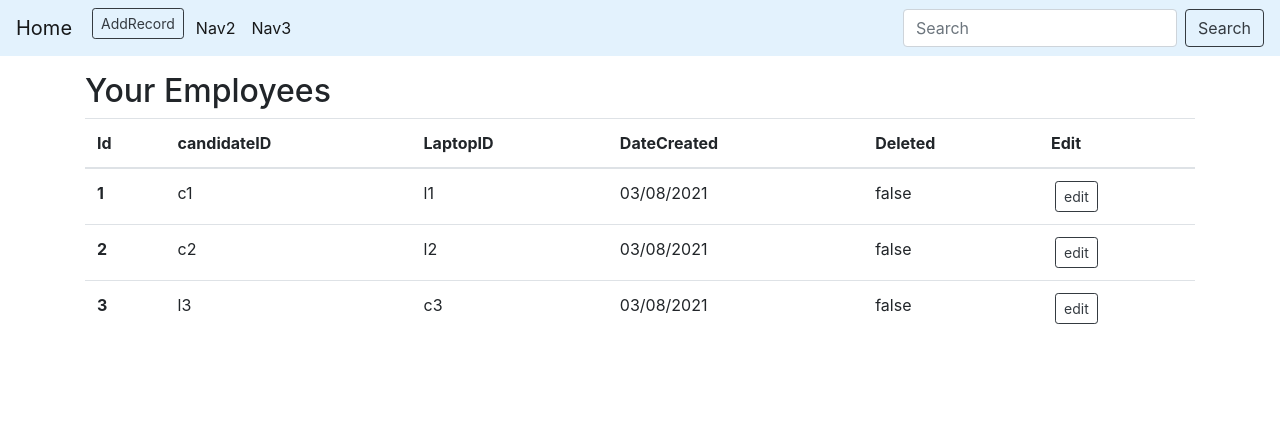
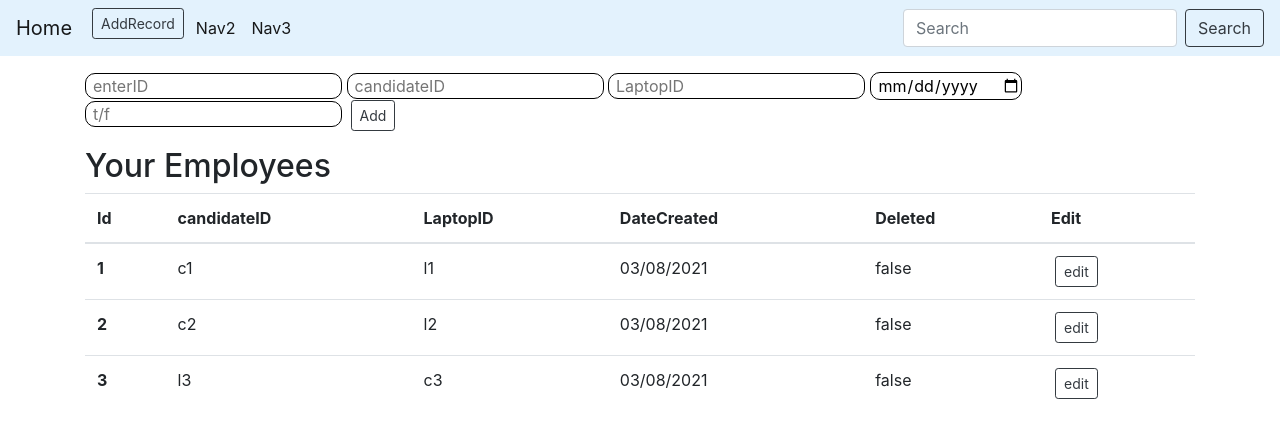
Before and after one commit to Mr-man7352/okaygAssignment, a plain HTML site: page index.html in a window 1280 px wide. Both pictures are taken after a click on the element "AddRecord". Drawn offline with nearby package versions, Linux system fonts and the light colour scheme.

Commit message:
some changes

```diff
--- a/index.html
+++ b/index.html
@@ -25,7 +25,8 @@
             <ul class="navbar-nav mr-auto">
 
                 <li class="nav-item active">
-                    <span class="btn btn-outline-dark btn-sm mx-1">AddRecord</span>
+                    <span class="btn btn-outline-dark btn-sm mx-1"
+                        onclick="formDisplay('formContainer');">AddRecord</span>
                 </li>
                 <li class="nav-item active">
                     <a class="nav-link" href="/">Nav2</a>
@@ -57,14 +58,14 @@
     </nav>
 
     <div class="container my-3 formDisplay" id="formContainer">
-        <form>
-            <input class="inputElement" type="number" placeholder="enterID">
-            <input class="inputElement" type="text" placeholder="candidateID">
-            <input class="inputElement" type="text" placeholder="LaptopID">
-            <input class="inputElement" type="date" placeholder="date">
-            <input class="inputElement" type="text" placeholder="t/f">
-            <button class="btn btn-outline-dark btn-sm mx-1">Add</button>
-        </form>
+        <!-- <form> -->
+        <input class="inputElement" type="number" placeholder="enterID">
+        <input class="inputElement" type="text" placeholder="candidateID">
+        <input class="inputElement" type="text" placeholder="LaptopID">
+        <input class="inputElement" type="date" placeholder="date">
+        <input class="inputElement" type="text" placeholder="t/f">
+        <button class="btn btn-outline-dark btn-sm mx-1" onclick="formSubmitted('formContainer');">Add</button>
+        <!-- </form> -->
     </div>
 
 
--- a/js/main.js
+++ b/js/main.js
@@ -44,3 +44,14 @@ employeeData.forEach(function (element) {
 let rows = document.getElementById('employeesData');
 
 rows.innerHTML = html;
+
+
+const formDisplay = (idFormContainer) => {
+    let formContainer = document.getElementById(idFormContainer)
+    formContainer.classList.remove('formDisplay')
+}
+
+const formSubmitted = (idFormContainer) => {
+    let formContainer = document.getElementById(idFormContainer)
+    formContainer.classList.add('formDisplay')
+}
```
